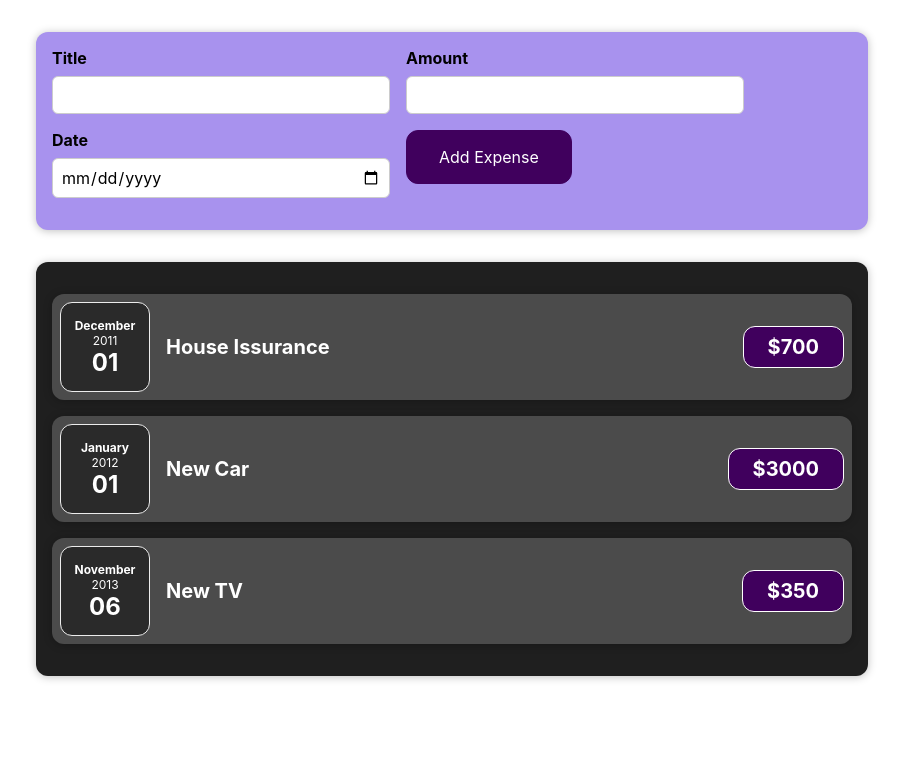
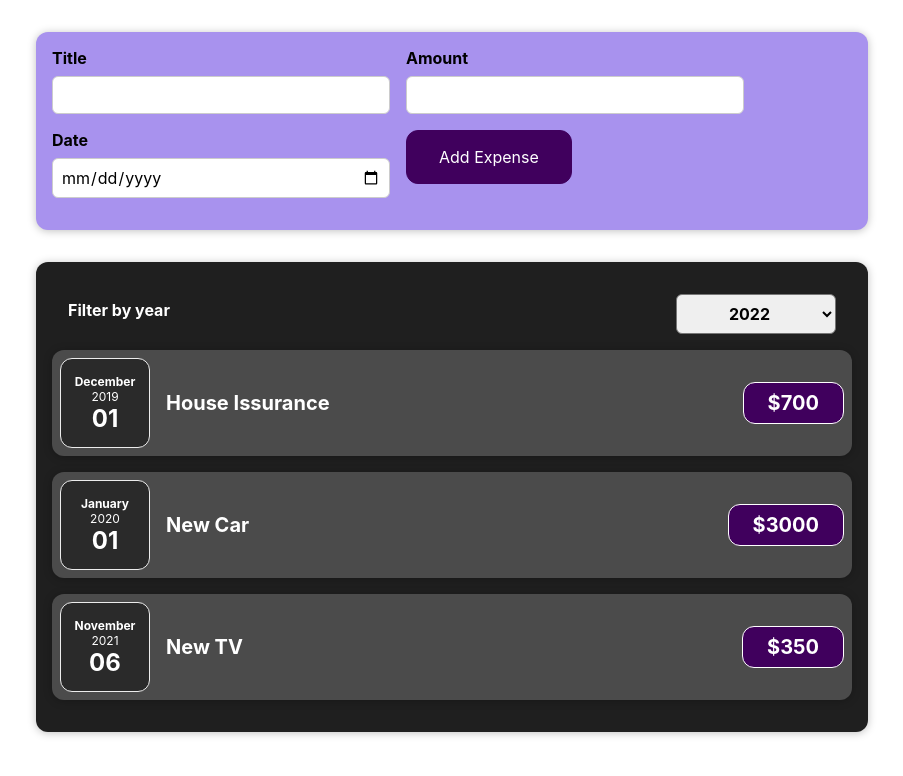
Before and after one commit to xiaotaozi1127/react-my-expense-recorder, a React (Create React App) app: page / in a window 1280 px wide. Shown: the top 776 px of the page, without its empty margins (188-1091 px from the left). Built offline with nearby package versions, Linux system fonts and the light colour scheme.

Commit message:
pass expense fitered year to expenses component

```diff
--- a/src/App.js
+++ b/src/App.js
@@ -7,19 +7,19 @@
     {
       id: "1",
       title: "House Issurance",
-      date: "2011-12-01",
+      date: "2019-12-01",
       amount: 700,
     },
     {
       id: "2",
       title: "New Car",
-      date: "2012-01-01",
+      date: "2020-01-01",
       amount: 3000,
     },
     {
       id: "3",
       title: "New TV",
-      date: "2013-11-06",
+      date: "2021-11-06",
       amount: 350,
     },
   ];
@@ -29,10 +29,7 @@
   const newExpenseCreateHandler = (newExpense) => {
     console.log("App component receive new expense:" + newExpense.amount);
     let array = expenses;
-    array.push({
-      id: (expenses.length + 1).toString(),
-      ...newExpense,
-    });
+    array.push(newExpense);
     setExpenses(array);
     console.log(expenses);
   };
--- /dev/null
+++ b/src/components/Expenses/ExpenseFilter.css
@@ -0,0 +1,24 @@
+.expenses-filter {
+  color: white;
+  padding: 0 1rem;
+}
+
+.expenses-filter__control {
+  display: flex;
+  width: 100%;
+  align-items: center;
+  justify-content: space-between;
+  margin: 1rem 0;
+}
+
+.expenses-filter label {
+  font-weight: bold;
+  margin-bottom: 0.5rem;
+}
+
+.expenses-filter select {
+  font: inherit;
+  padding: 0.5rem 3rem;
+  font-weight: bold;
+  border-radius: 6px;
+}
--- /dev/null
+++ b/src/components/Expenses/ExpenseFilter.js
@@ -0,0 +1,23 @@
+import "./ExpenseFilter.css";
+
+function ExpenseFilter(props) {
+  const changeSelectHandler = (event) => {
+    console.log("you select " + event.target.value);
+    props.onExpenseFilterChange(event.target.value);
+  };
+  return (
+    <div className="expenses-filter">
+      <div className="expenses-filter__control">
+        <label>Filter by year</label>
+        <select onChange={changeSelectHandler}>
+          <option value="2022">2022</option>
+          <option value="2021">2021</option>
+          <option value="2020">2020</option>
+          <option value="2019">2019</option>
+        </select>
+      </div>
+    </div>
+  );
+}
+
+export default ExpenseFilter;
--- a/src/components/Expenses/Expenses.js
+++ b/src/components/Expenses/Expenses.js
@@ -1,8 +1,20 @@
 import ExpenseItem from "./ExpenseItem";
+import ExpenseFilter from "./ExpenseFilter";
 import Card from "../UI/Card";
 import "./Expenses.css";
+import { useState } from "react";
 
 function Expenses(props) {
+  const expenseFilterChangeHandler = (filteredYear) => {
+    console.log("filtered year = " + filteredYear);
+    let filteredItems = props.items.filter((item) => {
+      let itemYear = new Date(item.date).getFullYear();
+      console.log("itemYear = " + itemYear);
+      return itemYear === parseInt(filteredYear);
+    });
+    console.log(filteredItems);
+  };
+
   const items = props.items.map((item) => (
     <ExpenseItem
       key={item.id}
@@ -11,7 +23,12 @@
       amount={item.amount}
     ></ExpenseItem>
   ));
-  return <Card className="expenses">{items}</Card>;
+  return (
+    <Card className="expenses">
+      <ExpenseFilter onExpenseFilterChange={expenseFilterChangeHandler} />
+      {items}
+    </Card>
+  );
 }
 
 export default Expenses;
--- a/src/components/NewExpense/ExpenseForm.js
+++ b/src/components/NewExpense/ExpenseForm.js
@@ -37,7 +37,10 @@
 
   const submitHandler = (event) => {
     event.preventDefault();
-    props.onNewExpenseCreated(newExpense);
+    props.onNewExpenseCreated({
+      ...newExpense,
+      id: Math.random().toString(),
+    });
   };
 
   return (
@@ -54,7 +57,7 @@
         <div className="new-expense__control">
           <label>Amount</label>
           <input
-            type="text"
+            type="number"
             onChange={amountChangeHandler}
             value={newExpense.amount}
           ></input>
```
